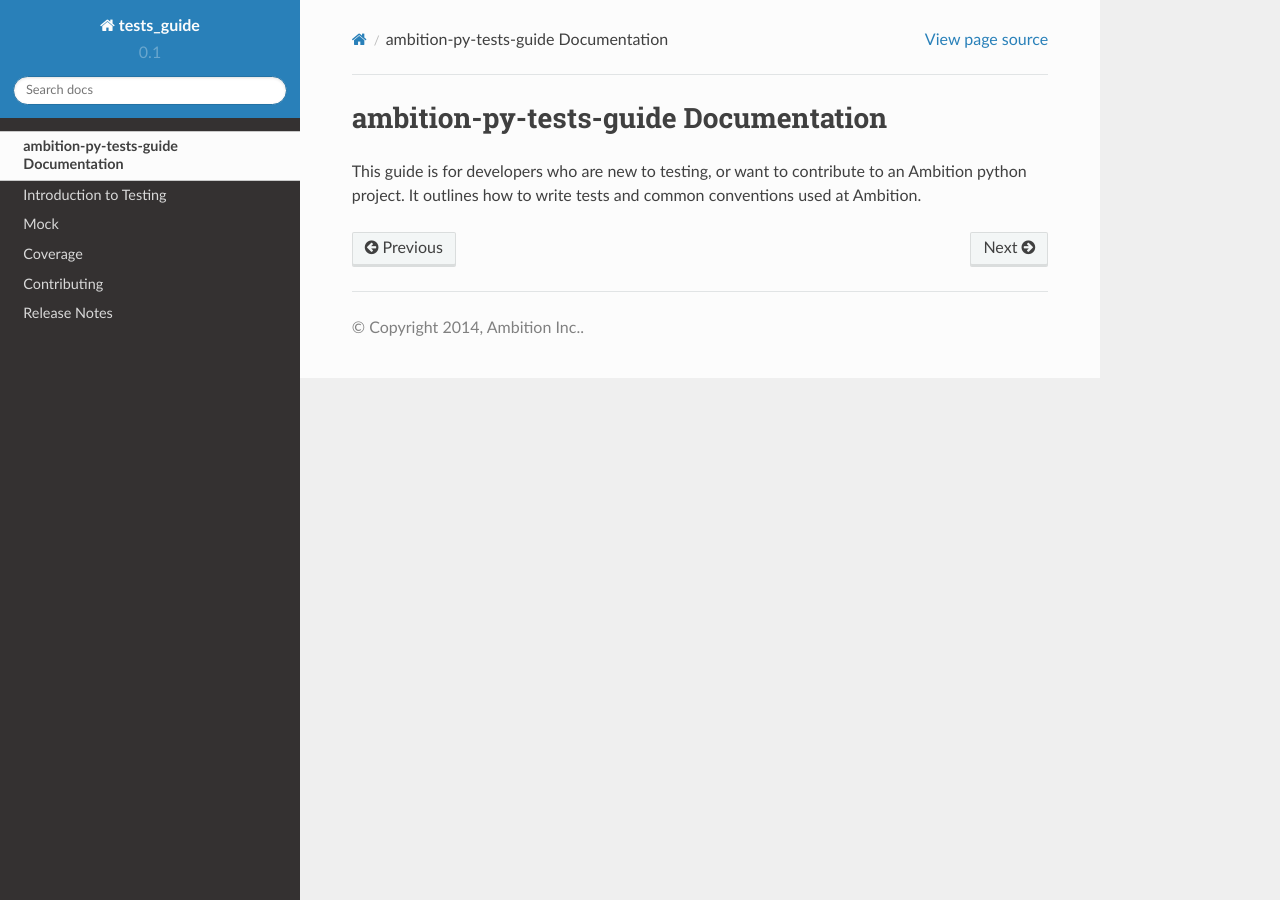
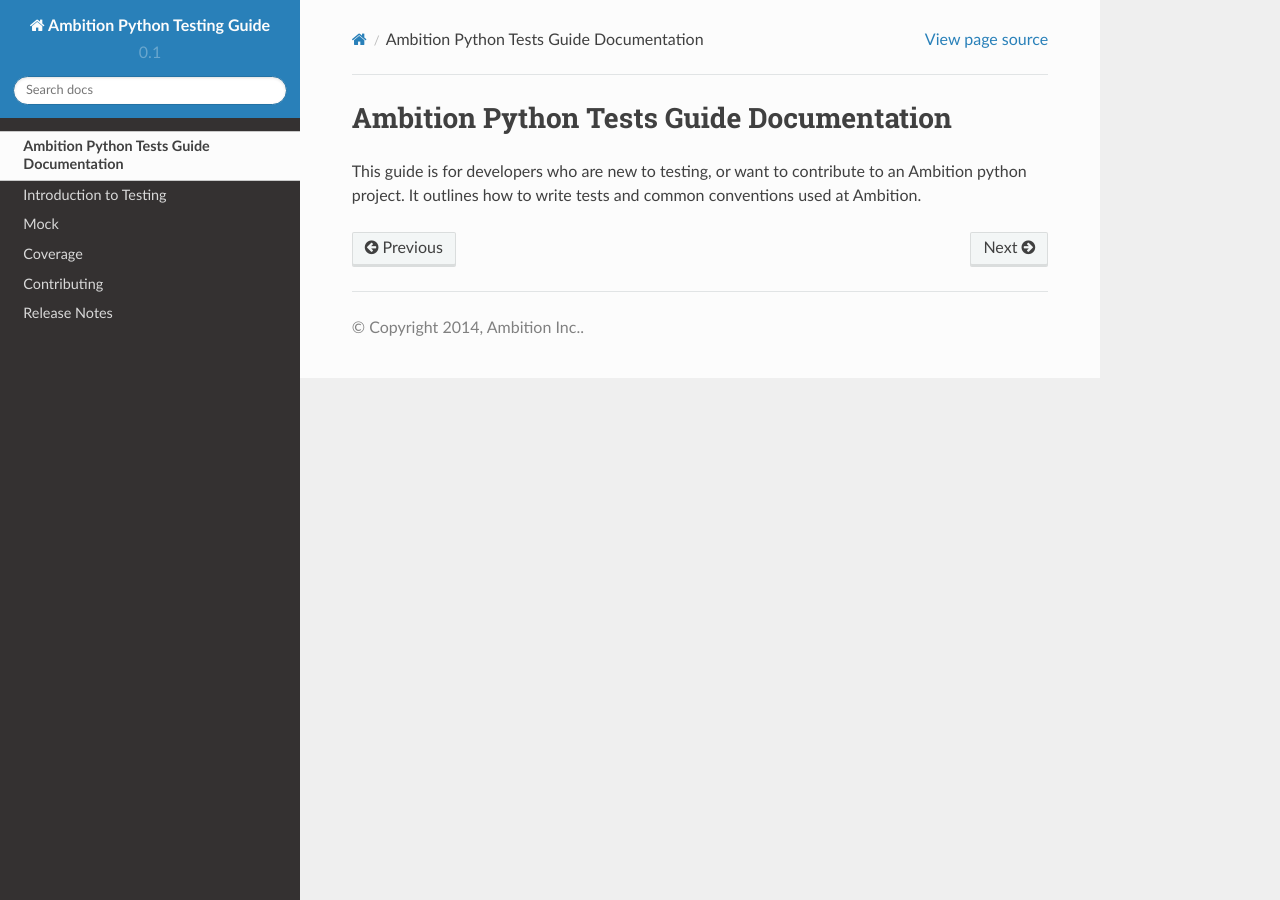
Before and after one commit to ambitioninc/ambition-py-tests-guide, a Sphinx documentation site: the page built from docs/index.rst, in a window 1280 px wide. Built offline with Sphinx 7.4.7 and the Read the Docs theme 2.0.0, drawn with Linux system fonts in a browser that asks for light colours.

Commit message:
Updated project name

```diff
--- a/docs/conf.py
+++ b/docs/conf.py
@@ -46,7 +46,7 @@
 master_doc = 'toc'
 
 # General information about the project.
-project = u'tests_guide'
+project = u'Ambition Python Testing Guide'
 copyright = u'2014, Ambition Inc.'
 
 # The short X.Y version.
--- a/docs/index.rst
+++ b/docs/index.rst
@@ -1,4 +1,4 @@
-ambition-py-tests-guide Documentation
-=====================================
+Ambition Python Tests Guide Documentation
+=========================================
 This guide is for developers who are new to testing, or want to contribute to an Ambition python project. It outlines
 how to write tests and common conventions used at Ambition.
```
